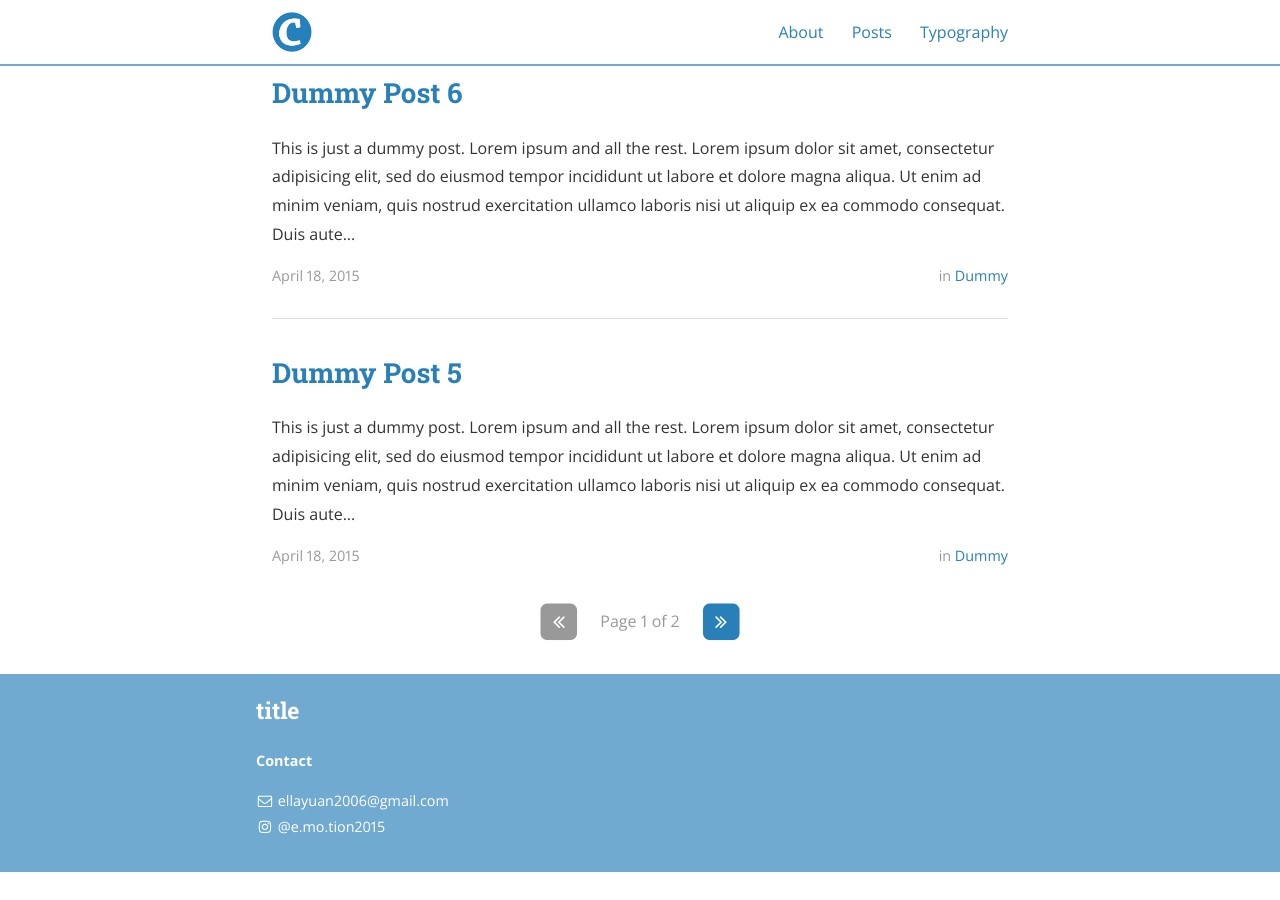
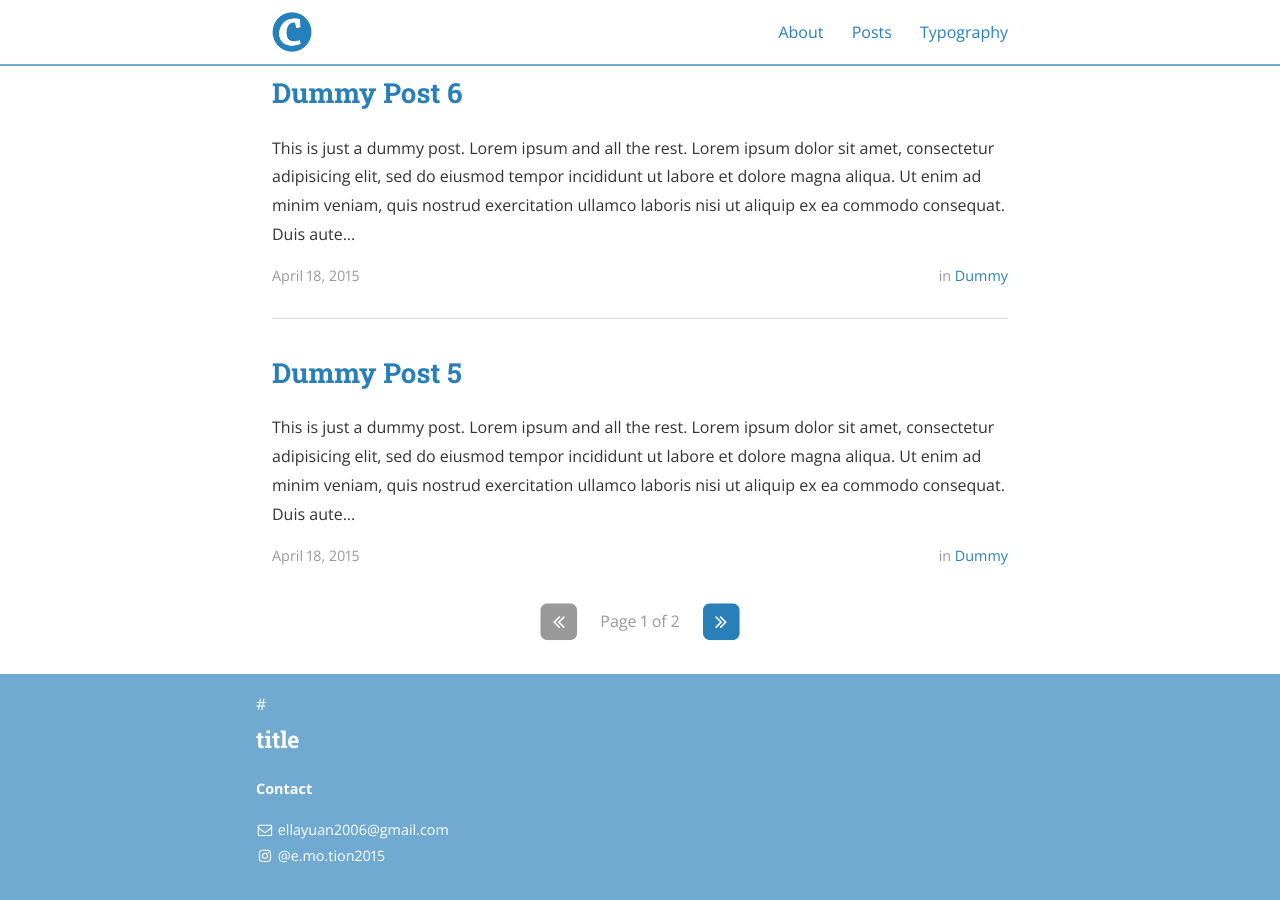
Before and after one commit to ellayuan2006/ellayuan2006.github.io, a Jekyll site: the page built from index.html, in a window 1280 px wide and 900 px high, scrolled down 1251 px. Built offline with Jekyll 4.4.1, drawn with Linux system fonts in a browser that asks for light colours; nearby versions of some CDN libraries; the list of posts is cut into pages by our own code; before the commit the page ends 2123 px from its top, so only the background shows below that.

Commit message:
Update footer.html

```diff
--- a/_includes/footer.html
+++ b/_includes/footer.html
@@ -2,7 +2,7 @@
 
   <div class="wrapper">
 
-    <h3 class="footer-heading">{{ site.title }}</h3>
+    # <h3 class="footer-heading">{{ site.title }}</h3>
 
 
 
```
